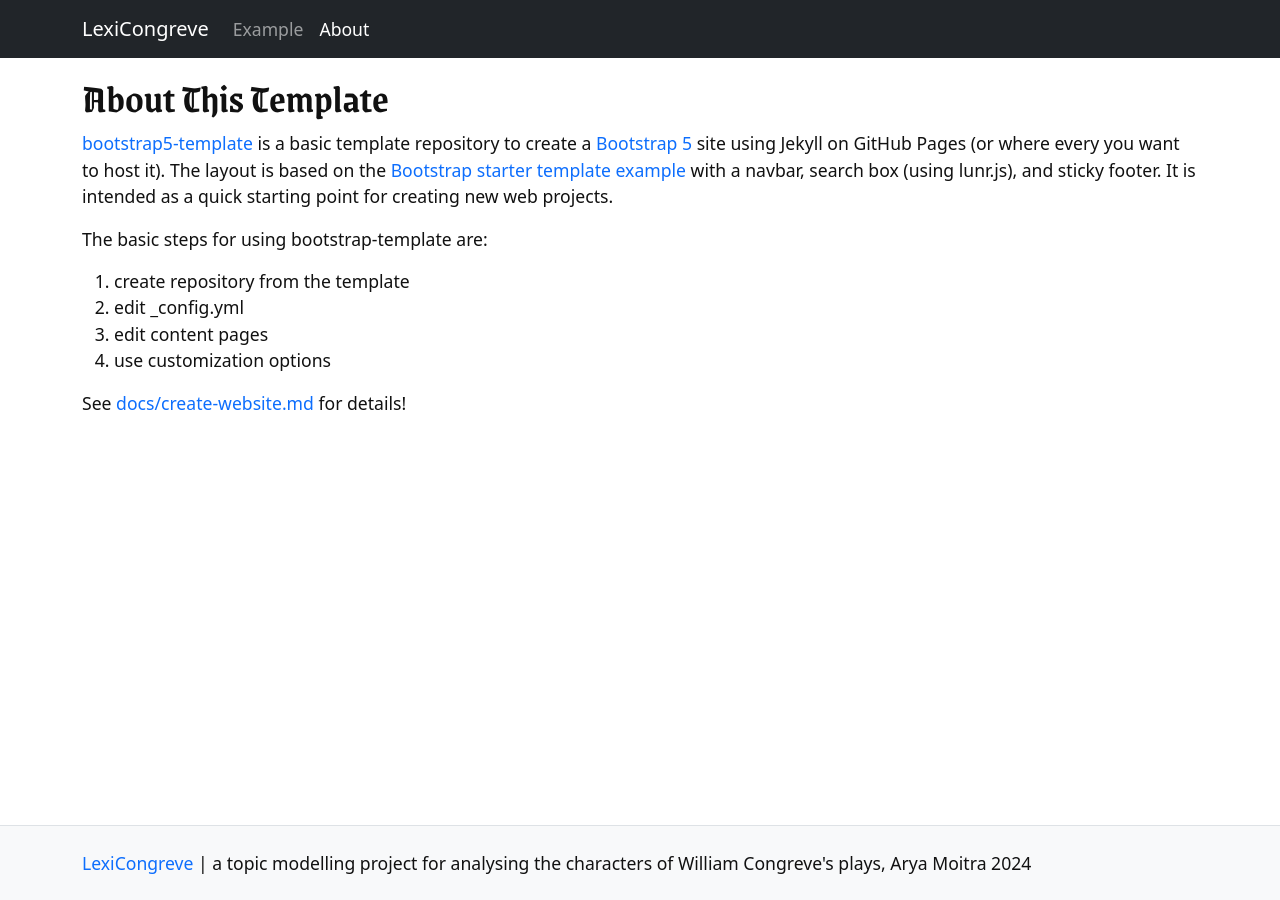
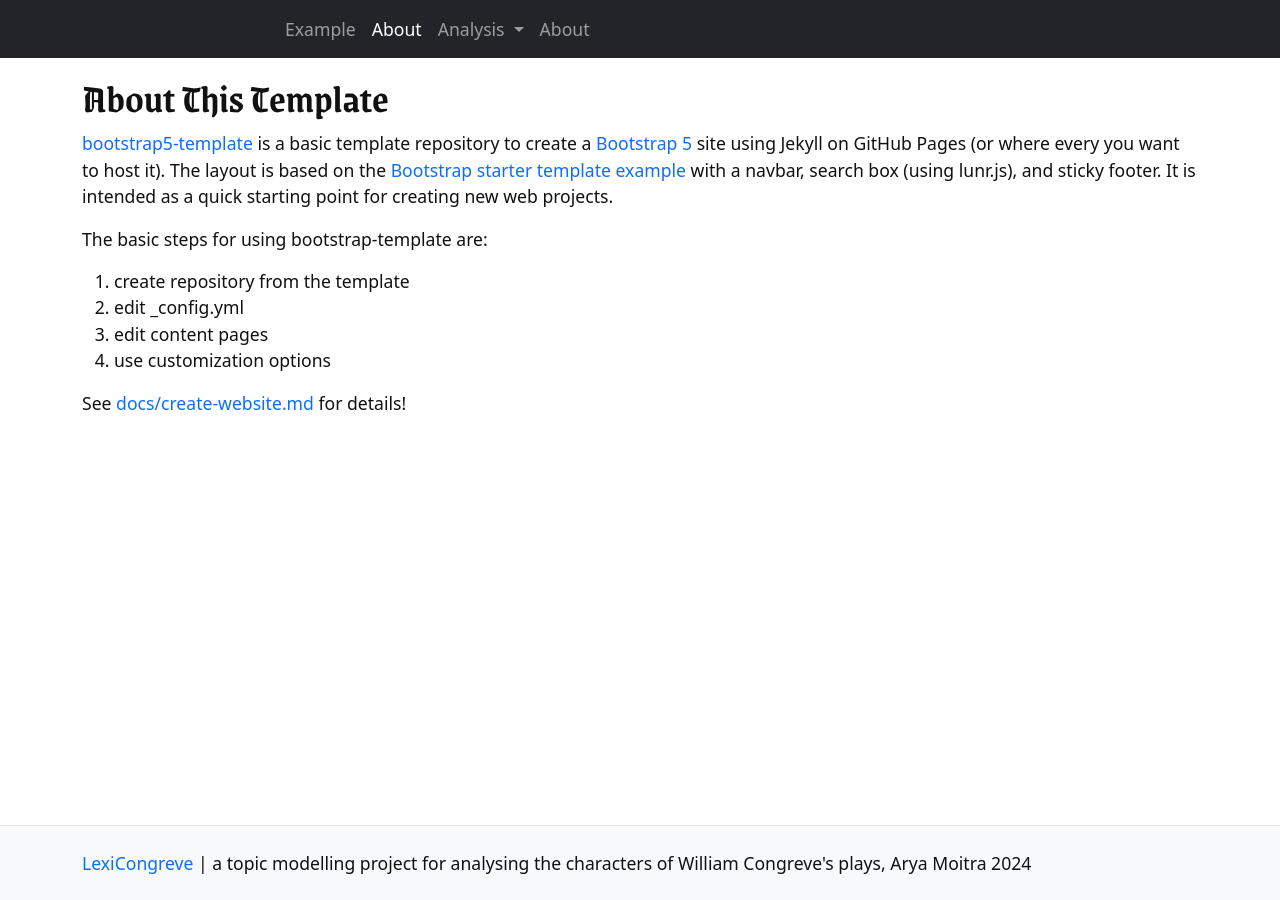
Before and after one commit to aryamoitra/lexicongreve, a Jekyll site: the page built from pages/about.md, in a window 1280 px wide. Built offline with Jekyll 4.4.1, drawn with Linux system fonts in a browser that asks for light colours.

Commit message:
Make navmenu items

```diff
--- a/_includes/template/header.html
+++ b/_includes/template/header.html
@@ -1,7 +1,5 @@
 <nav class="navbar navbar-expand-lg navbar-dark bg-dark">
-    <div class="container">
-        <a class="navbar-brand" href="{{ '/' | relative_url }}">{{ site.title }}</a>
-
+    <div class="container container-narrow">
         <button class="navbar-toggler" type="button" data-bs-toggle="collapse" data-bs-target="#navbarContent" aria-controls="navbarContent" aria-expanded="false" aria-label="Toggle navigation">
             <span class="navbar-toggler-icon"></span>
         </button>
@@ -14,6 +12,25 @@
                     <a class="nav-link{% if page.url == p.url %} active{% endif %}" {% if page.url == p.url %}aria-current="page"{% endif %} href="{{ p.url | relative_url }}">{% if p.nav == true %}{{ p.title }}{% else %}{{ p.nav }}{% endif %}</a>
                 </li>
                 {% endfor %}
+
+                <!-- Create a dropdown menu named "Analysis" and add pages to it if specified -->
+                <li class="nav-item dropdown">
+                    <a class="nav-link dropdown-toggle" role="button" data-bs-toggle="dropdown" aria-expanded="false">
+                    Analysis
+                    </a>
+                    <ul class="dropdown-menu">
+                    {% assign analysis_pages = site.html_pages | where_exp: 'p', 'p.analysis_menu_nav' | sort: 'analysis_menu_nav_order' %}
+                    {% for p in analysis_pages %}
+                        <li><a class="dropdown-item" href="{{ p.url | relative_url }}">{{ p.analysis_menu_nav }}</a></li>
+                    {% endfor %}
+                    </ul>
+                </li>
+
+                <!-- Create an About page at the end -->
+                <li class="nav-item">
+                    <a class="nav-link{% if page.url == './about.html' %} active{% endif %}" {% if page.url == "./about.html" %}aria-current="page"{% endif %} href="./about.html">About</a>
+                </li>
+
             </ul>
             {% if site.search == true %}
             <script>
```
